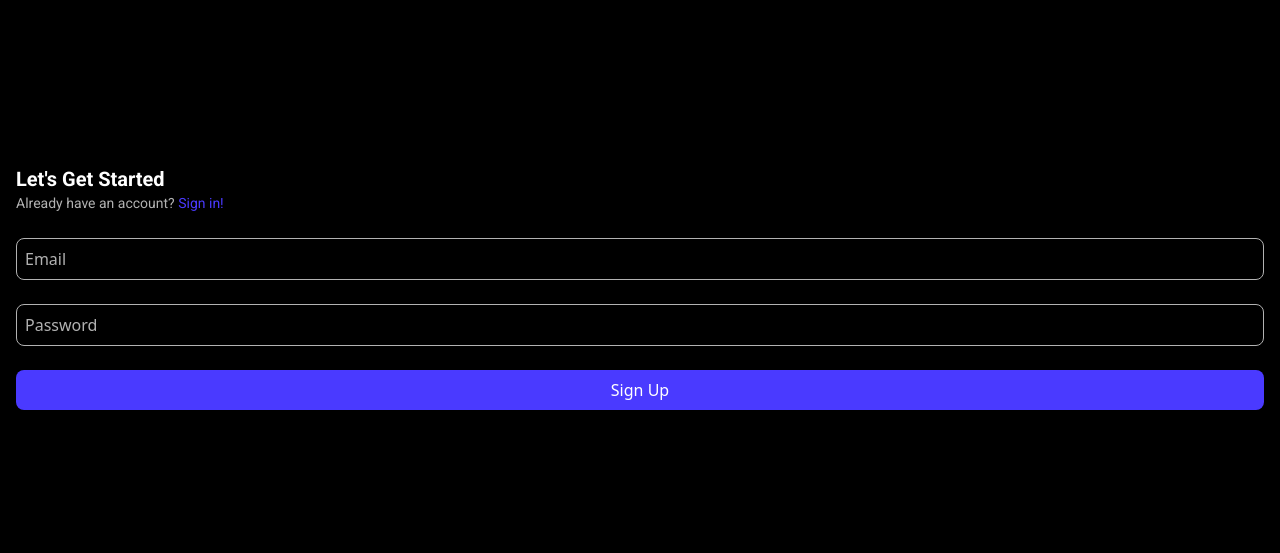
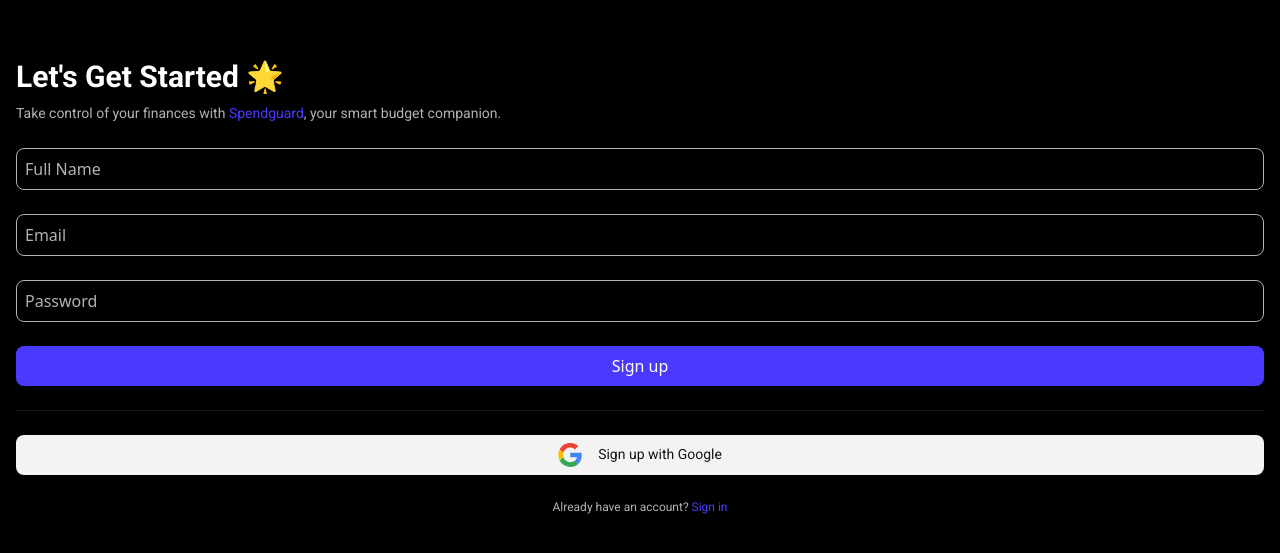
Before and after one commit to Rangerz132/spendguard-app, a React (Vite) app: page /signup in a window 1280 px wide. Shown: the part 113-666 px from the top of the page. Built offline with nearby package versions, Linux system fonts and the light colour scheme; no server answers.

Commit message:
add auth

```diff
--- a/package.json
+++ b/package.json
@@ -11,6 +11,8 @@
   },
   "dependencies": {
     "@reduxjs/toolkit": "^2.6.1",
+    "@supabase/auth-ui-react": "^0.4.7",
+    "@supabase/auth-ui-shared": "^0.1.8",
     "@supabase/supabase-js": "^2.49.4",
     "@tailwindcss/vite": "^4.0.17",
     "axios": "^1.8.4",
--- a/src/components/Activity/type/ActivityType.ts
+++ b/src/components/Activity/type/ActivityType.ts
@@ -6,4 +6,5 @@ export type ActivityType = {
   is_expense: boolean;
   category: string;
   created_at: Date | null;
+  user_id: string | null;
 };
--- a/src/components/UI/Button.tsx
+++ b/src/components/UI/Button.tsx
@@ -9,7 +9,7 @@ const Button = ({
   className?: string;
 } & React.ButtonHTMLAttributes<HTMLButtonElement>) => {
   return (
-    <button {...props} className={`${className} cursor-pointer capitalize`}>
+    <button {...props} className={`${className} cursor-pointer`}>
       {children}
     </button>
   );
--- a/src/contexts/AuthContext.tsx
+++ b/src/contexts/AuthContext.tsx
@@ -4,7 +4,7 @@ import supabase from "../config/supabaseConfig";
 type AuthContextType = {
   session: any;
   setSession: any;
-  signUpNewUser: (
+  signUp: (
     email: string,
     password: string
   ) => Promise<{
@@ -13,7 +13,8 @@ type AuthContextType = {
     error?: any;
   }>;
   signOut: any;
-  signInUser: any;
+  signIn: any;
+  signInWithOAuth: any;
 };
 
 export const AuthContext = createContext<any>(null);
@@ -24,11 +25,20 @@ export function AuthContextProvider({
   children: React.ReactNode;
 }) {
   const [session, setSession] = useState<any>(null);
+  const [loading, setLoading] = useState(true);
 
-  const signUpNewUser = async (email: string, password: string) => {
+  /** Sign up via email  */
+  const signUp = async (
+    email: string,
+    password: string,
+    displayName: string
+  ) => {
     const { data, error } = await supabase.auth.signUp({
       email,
       password,
+      options: {
+        data: { display_name: `${displayName}` },
+      },
     });
 
     if (error) {
@@ -39,7 +49,21 @@ export function AuthContextProvider({
     return { success: true, data };
   };
 
-  const signInUser = async (email: string, password: string) => {
+  /** Sign up/in with Google  */
+  const signInWithOAuth = async () => {
+    const { error } = await supabase.auth.signInWithOAuth({
+      provider: "google",
+    });
+
+    console.log();
+
+    if (error) {
+      console.error("OAuth error:", error.message);
+    }
+  };
+
+  /** Sign in via email  */
+  const signIn = async (email: string, password: string) => {
     const { data, error } = await supabase.auth.signInWithPassword({
       email,
       password,
@@ -53,8 +77,9 @@ export function AuthContextProvider({
     return { success: true, data };
   };
 
-  const signOut = () => {
-    const { error } = supabase.auth.signOut();
+  /** Sign out */
+  const signOut = async () => {
+    const { error } = await supabase.auth.signOut();
 
     if (error) {
       console.error("There was an error:", error);
@@ -63,19 +88,34 @@ export function AuthContextProvider({
 
   useEffect(() => {
     supabase.auth.getSession().then(({ data: { session } }) => {
-      if (session?.user?.email) {
-        setSession(session);
-      }
+      setSession(session);
+      setLoading(false);
     });
 
-    supabase.auth.onAuthStateChange((event, session) => {
-      setSession(session);
-    });
+    const { data: listener } = supabase.auth.onAuthStateChange(
+      (_event, session) => {
+        setSession(session);
+        setLoading(false);
+      }
+    );
+
+    return () => {
+      listener.subscription.unsubscribe();
+    };
   }, []);
 
   return (
     <AuthContext.Provider
-      value={{ session, setSession, signUpNewUser, signOut, signInUser }}
+      value={{
+        session,
+        setSession,
+        signUp,
+        signOut,
+        signIn,
+        signInWithOAuth,
+        loading,
+        setLoading,
+      }}
     >
       {children}
     </AuthContext.Provider>
--- a/src/pages/PrivateLayout.tsx
+++ b/src/pages/PrivateLayout.tsx
@@ -3,16 +3,18 @@ import { AuthContext, useAuthContext } from "../contexts/AuthContext";
 import { useEffect } from "react";
 
 const PrivateLayout = ({ children }: { children: React.ReactNode }) => {
-  const { session } = useAuthContext(AuthContext);
+  const { session, loading } = useAuthContext(AuthContext);
   const navigate = useNavigate();
 
   useEffect(() => {
-    if (!session) {
+    if (!loading && !session) {
       navigate("/signin");
     }
-  }, [session, navigate]);
+  }, [session, loading, navigate]);
 
-  if (!session) return null; // or a loading spinner while redirecting
+  if (loading) {
+    return null;
+  }
 
   return <>{children}</>;
 };
--- a/src/pages/Signin.tsx
+++ b/src/pages/Signin.tsx
@@ -1,44 +1,45 @@
 import { Link, useNavigate } from "react-router";
 import Button from "../components/UI/Button";
-import { useState } from "react";
+import { useEffect, useState } from "react";
 import { AuthContext, useAuthContext } from "../contexts/AuthContext";
+import GoogleLogo from "../../public/images/providers/logo-google.svg";
 
 const Signin = () => {
   const [email, setEmail] = useState("");
   const [password, setPassword] = useState("");
   const [error, setError] = useState("");
-  const [loading, setLoading] = useState<boolean>(false);
-  const { signInUser } = useAuthContext(AuthContext);
+
+  const { signIn, signInWithOAuth, session } = useAuthContext(AuthContext);
   const navigate = useNavigate();
 
   const handleSignIn = async (event) => {
     event.preventDefault();
-    setLoading(true);
 
     try {
-      const result = await signInUser(email, password);
+      const result = await signIn(email, password);
       if (result.success) {
         navigate("/");
       }
     } catch (error) {
       setError("An error occured");
-    } finally {
-      setLoading(false);
     }
   };
+
+  useEffect(() => {
+    if (session) {
+      navigate("/");
+    }
+  }, [session, navigate]);
 
   return (
     <div className="flex items-center justify-center min-h-screen">
       <div className="wrapper page-wrapper w-[100%]">
-        <div>
+        <div className="flex flex-col space-y-2">
           {/** Title */}
-          <h2 className="text-white">Welcome back</h2>
+          <h1 className="text-white theme-light:text-black">Welcome back 👋</h1>
           {/** Subtext */}
-          <p className="text-theme-dark-grey">
-            Don't already have an account?{" "}
-            <Link to={"/signup"} className="text-indigo">
-              Sign up!
-            </Link>
+          <p className="text-theme-dark-grey theme-light:text-theme-light-dark-grey">
+            Please enter your account details
           </p>
         </div>
 
@@ -49,14 +50,14 @@ const Signin = () => {
               onChange={(e) => setEmail(e.target.value)}
               placeholder="Email"
               type="email"
-              className="border border-theme-dark-grey"
+              className="border border-theme-dark-grey  theme-light:border-theme-light-grey"
             ></input>
             {/** Password input */}
             <input
               onChange={(e) => setPassword(e.target.value)}
               placeholder="Password"
               type="password"
-              className="border border-theme-dark-grey"
+              className="border border-theme-dark-grey theme-light:border-theme-light-grey"
             ></input>
             {/** Signup button */}
             <Button className="cta" type="submit">
@@ -66,6 +67,23 @@ const Signin = () => {
             {error && <p className="text-white">{error}</p>}
           </div>
         </form>
+        {/** Border */}
+        <div className="w-full bg-white/10 h-[0.5px] theme-light:bg-black/10"></div>
+        {/** Google */}
+        <Button
+          onClick={signInWithOAuth}
+          className="text-theme-dark-dark-grey flex flex-row space-x-4 items-center justify-center bg-theme-light-light-grey rounded-lg p-2"
+        >
+          <img className="icon" src={GoogleLogo} />
+          <p>Sign in with Google</p>
+        </Button>
+        {/** Subtext */}
+        <p className="text-theme-dark-grey theme-light:text-theme-light-dark-grey text-center text-xs">
+          Don't already have an account?{" "}
+          <Link to={"/signup"} className="text-indigo">
+            Sign up
+          </Link>
+        </p>
       </div>
     </div>
   );
--- a/src/pages/Signup.tsx
+++ b/src/pages/Signup.tsx
@@ -1,62 +1,75 @@
 import { Link, useNavigate } from "react-router";
 import Button from "../components/UI/Button";
-import { useState } from "react";
+import { useEffect, useState } from "react";
 import { AuthContext, useAuthContext } from "../contexts/AuthContext";
+import GoogleLogo from "../../public/images/providers/logo-google.svg";
 
 const Signup = () => {
   const [email, setEmail] = useState("");
   const [password, setPassword] = useState("");
+  const [displayName, setDisplayName] = useState("");
   const [error, setError] = useState("");
-  const [loading, setLoading] = useState<boolean>(false);
-  const { session, setSession, signUpNewUser } = useAuthContext(AuthContext);
+
+  const { signUp, signInWithOAuth, session } = useAuthContext(AuthContext);
   const navigate = useNavigate();
 
   const handleSignUp = async (event) => {
     event.preventDefault();
-    setLoading(true);
 
     try {
-      const result = await signUpNewUser(email, password);
+      const result = await signUp(email, password, displayName);
       if (result.success) {
         navigate("/");
       }
     } catch (error) {
       setError("An error occured");
-    } finally {
-      setLoading(false);
     }
   };
+
+  useEffect(() => {
+    if (session) {
+      navigate("/");
+    }
+  }, [session, navigate]);
 
   return (
     <div className="flex items-center justify-center min-h-screen">
       <div className="wrapper page-wrapper w-[100%]">
-        <div>
+        <div className="flex flex-col space-y-2">
           {/** Title */}
-          <h2 className="text-white">Let's get started</h2>
+          <h1 className="text-white theme-light:text-black">
+            Let's get started 🌟
+          </h1>
           {/** Subtext */}
-          <p className="text-theme-dark-grey">
-            Already have an account?{" "}
-            <Link to={"/signin"} className="text-indigo">
-              Sign in!
-            </Link>
+          <p className="text-theme-dark-grey theme-light:text-theme-light-dark-grey">
+            Take control of your finances with{" "}
+            <span className="text-indigo">Spendguard</span>, your smart budget
+            companion.
           </p>
         </div>
 
         <form onSubmit={handleSignUp}>
           <div className="flex flex-col space-y-6">
+            {/** Name input */}
+            <input
+              onChange={(e) => setDisplayName(e.target.value)}
+              placeholder="Full Name"
+              type="text"
+              className="border border-theme-dark-grey theme-light:border-theme-light-grey "
+            ></input>
             {/** Email input */}
             <input
               onChange={(e) => setEmail(e.target.value)}
               placeholder="Email"
               type="email"
-              className="border border-theme-dark-grey"
+              className="border border-theme-dark-grey theme-light:border-theme-light-grey "
             ></input>
             {/** Password input */}
             <input
               onChange={(e) => setPassword(e.target.value)}
               placeholder="Password"
               type="password"
-              className="border border-theme-dark-grey"
+              className="border border-theme-dark-grey  theme-light:border-theme-light-grey "
             ></input>
             {/** Signup button */}
             <Button className="cta" type="submit">
@@ -66,6 +79,23 @@ const Signup = () => {
             {error && <p className="text-white">{error}</p>}
           </div>
         </form>
+        {/** Border */}
+        <div className="w-full bg-white/10 h-[0.5px] theme-light:bg-black/10"></div>
+        {/** Google */}
+        <Button
+          onClick={signInWithOAuth}
+          className="text-theme-dark-dark-grey flex flex-row space-x-4 items-center justify-center bg-theme-light-light-grey rounded-lg p-2"
+        >
+          <img className="icon" src={GoogleLogo} />
+          <p>Sign up with Google</p>
+        </Button>
+        {/** Subtext */}
+        <p className="text-theme-dark-grey theme-light:text-theme-light-dark-grey  text-center text-xs">
+          Already have an account?{" "}
+          <Link to={"/signin"} className="text-indigo">
+            Sign in
+          </Link>
+        </p>
       </div>
     </div>
   );
--- a/src/services/supabaseService.ts
+++ b/src/services/supabaseService.ts
@@ -1,5 +1,6 @@
 import { ActivityType } from "../components/Activity/type/ActivityType";
 import supabase from "../config/supabaseConfig";
+import { useAuthContext } from "../contexts/AuthContext";
 
 // GET
 export const getActivities = async (): Promise<ActivityType[]> => {
```
Also changed, not shown: src/components/Activity/ActivityCard.tsx (+13 -4 lines), src/components/Sidebar/Sidebar.tsx (+19 -4 lines), public/images/providers/logo-google.svg (added), 1 other file (tests, documents, lock files or other folders).
